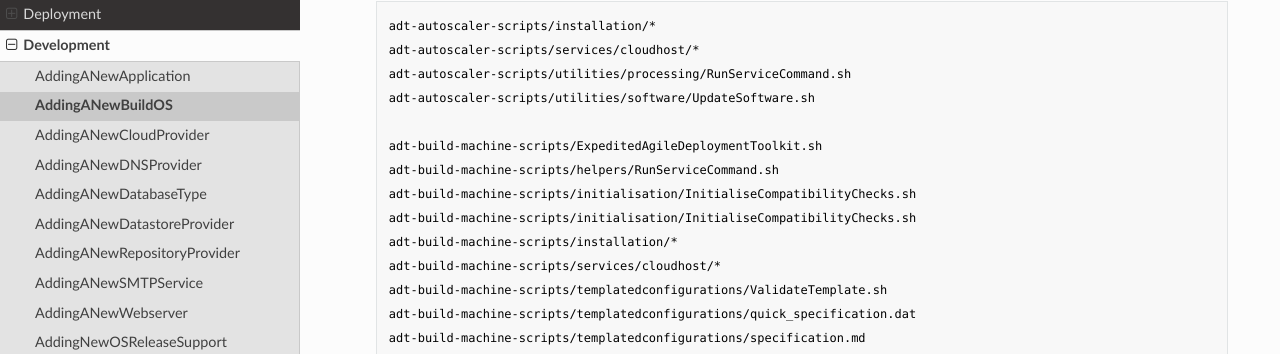
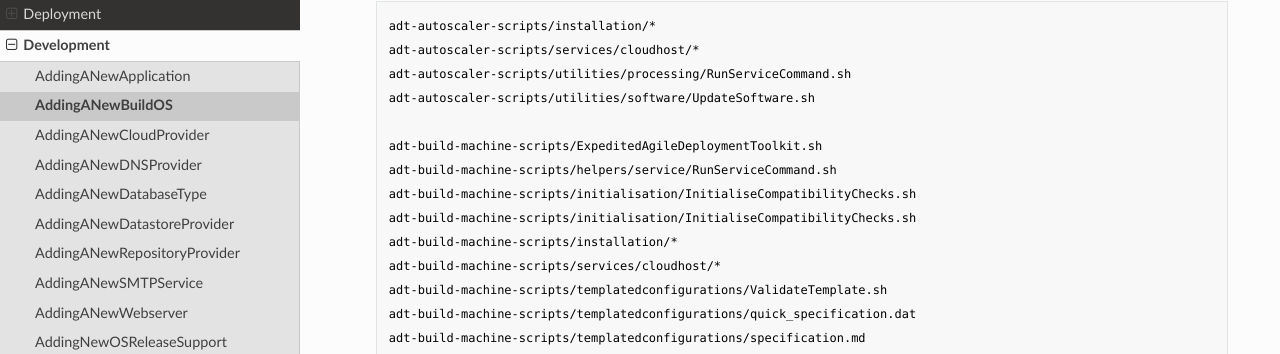
Before and after one commit to wintersys-dev/adt-documentation, an MkDocs documentation site: the page built from docs/Agile Deployment Toolkit/Development/AddingANewBuildOS.md, in a window 1280 px wide and 1324 px high. Shown: the part 556-910 px from the top of the window. Built offline with MkDocs 1.6.1, drawn with Linux system fonts in a browser that asks for light colours; nearby versions of some CDN libraries; some of the changed text lies outside the part shown.

Commit message:
Update AddingANewBuildOS.md

```diff
--- a/docs/Agile Deployment Toolkit/Development/AddingANewBuildOS.md
+++ b/docs/Agile Deployment Toolkit/Development/AddingANewBuildOS.md
@@ -20,7 +20,7 @@ I am not sure how possible this is but if you wanted to have a go at deploying t
 >     adt-autoscaler-scripts/utilities/software/UpdateSoftware.sh
 
 >     adt-build-machine-scripts/ExpeditedAgileDeploymentToolkit.sh
->     adt-build-machine-scripts/helpers/RunServiceCommand.sh
+>     adt-build-machine-scripts/helpers/service/RunServiceCommand.sh
 >     adt-build-machine-scripts/initialisation/InitialiseCompatibilityChecks.sh
 >     adt-build-machine-scripts/initialisation/InitialiseCompatibilityChecks.sh
 >     adt-build-machine-scripts/installation/*
```
